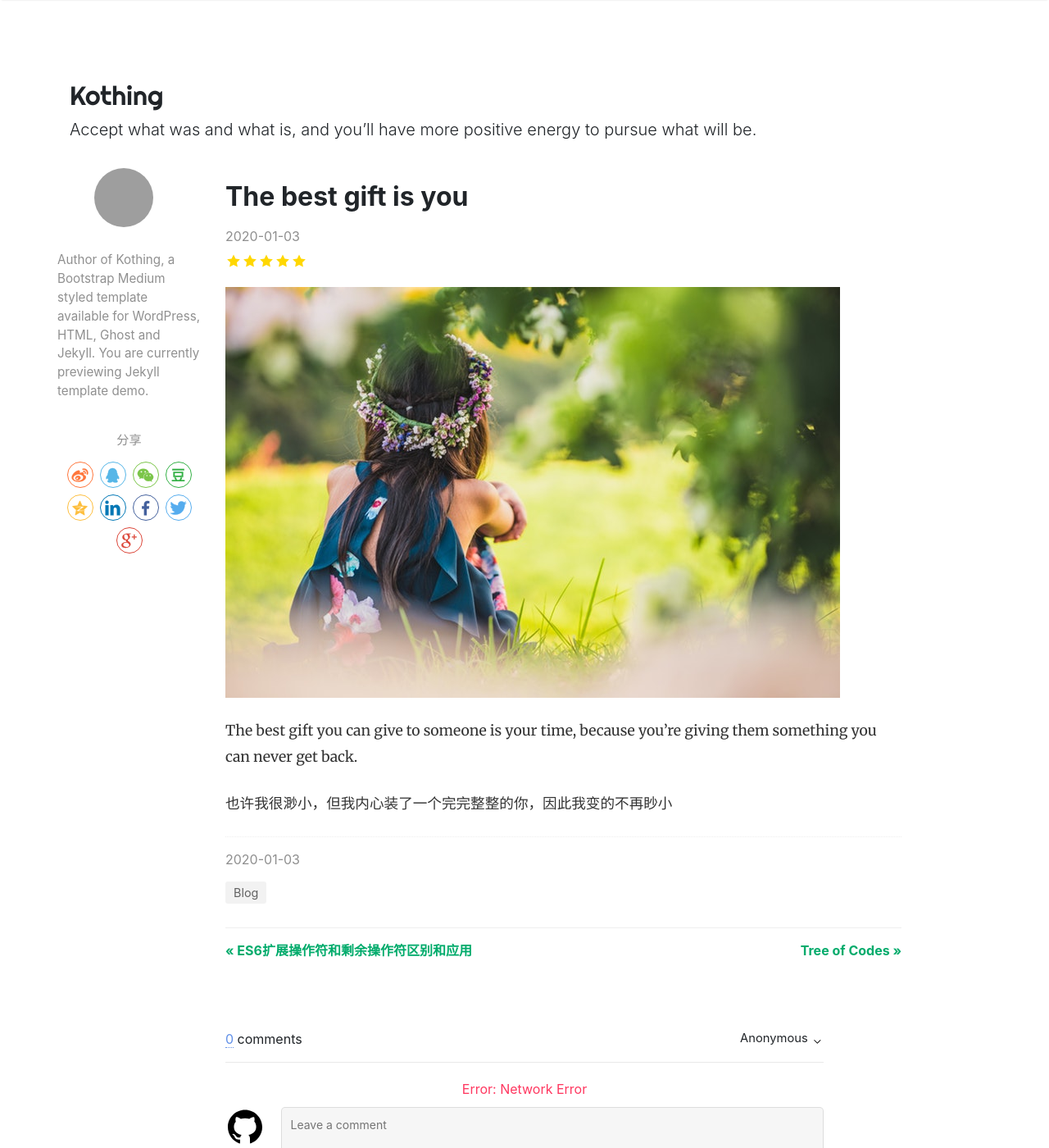
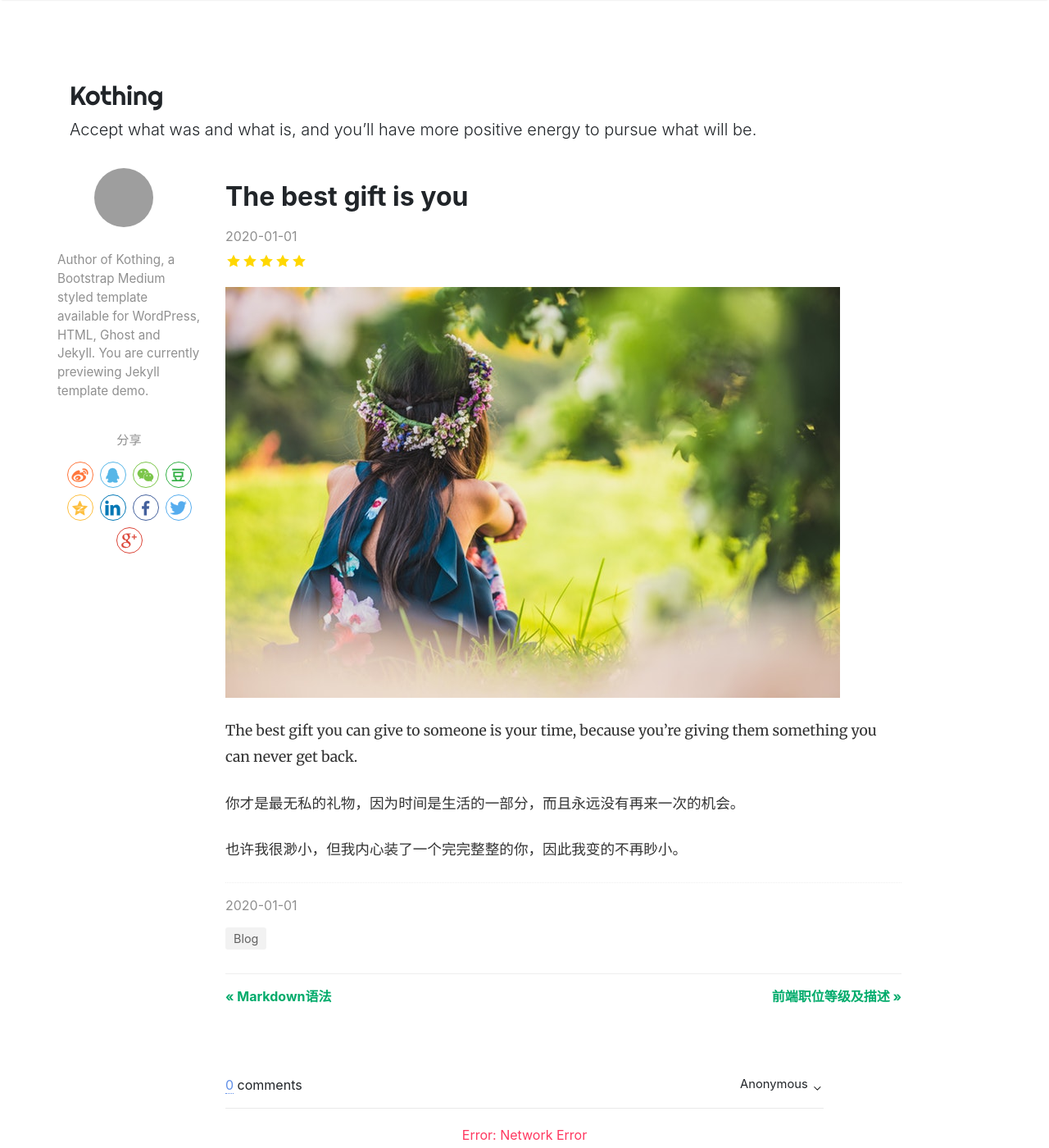
Before and after one commit to kothing/kothing.github.io, a Jekyll site: the page built from _posts/2020-01-01-the-best-gift-is-you.md, in a window 1280 px wide and 1400 px high. Shown: the whole window at 82% size. Built offline with Jekyll 4.4.1, drawn with Linux system fonts in a browser that asks for light colours; nearby versions of some CDN libraries; comment, search, counter and statistics services are not loaded; grey boxes are pictures that could not be loaded.

Commit message:
Update and rename 2020-01-03-the-best-gift-is-you.md to 2020-01-01-the-best-gift-is-you.md

```diff
--- a/_posts/2020-01-03-the-best-gift-is-you.md
+++ b/_posts/2020-01-01-the-best-gift-is-you.md
@@ -11,4 +11,6 @@ hidden: true
 
 The best gift you can give to someone is your time, because you're giving them something you can never get back.
 
-也许我很渺小，但我内心装了一个完完整整的你，因此我变的不再眇小
+你才是最无私的礼物，因为时间是生活的一部分，而且永远没有再来一次的机会。
+
+也许我很渺小，但我内心装了一个完完整整的你，因此我变的不再眇小。
```
